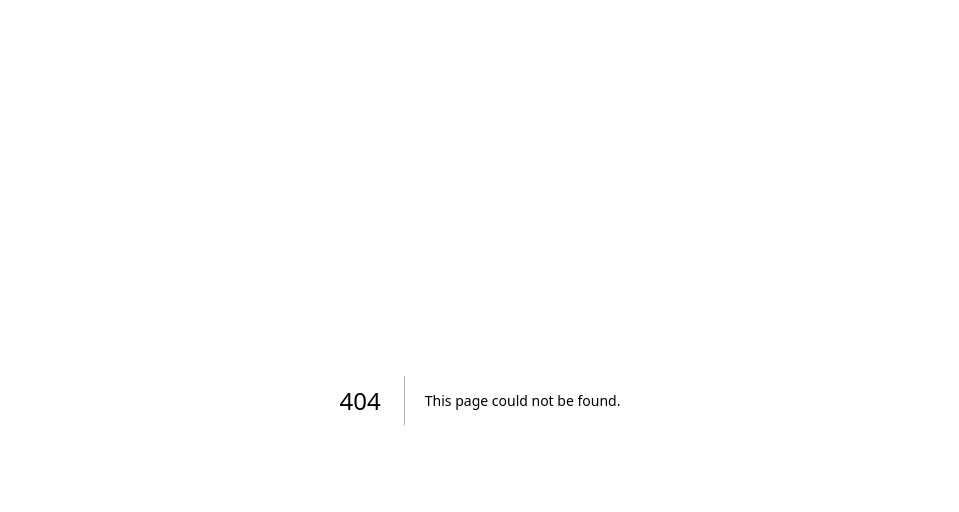
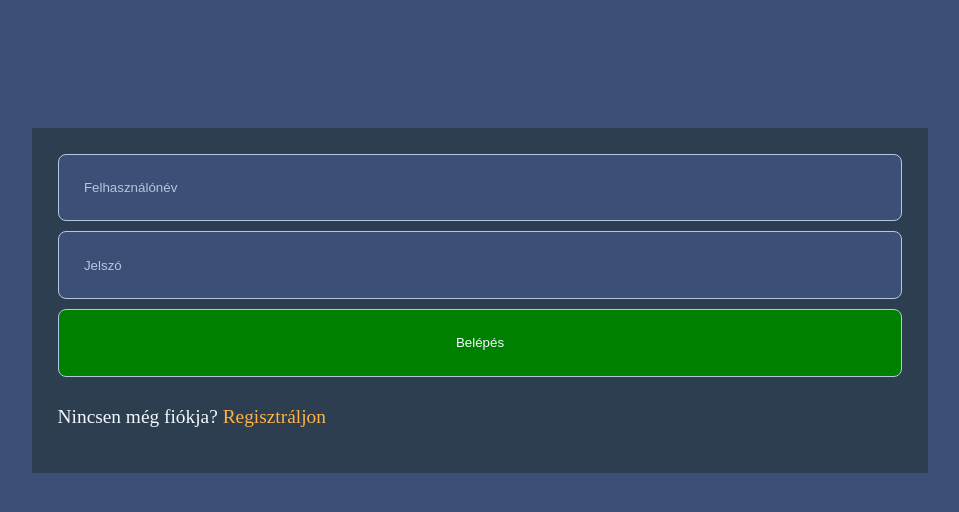
Before and after one commit to GitDevla/ReviewRiot, a Next.js app: page /auth in a window 1280 px wide. Before the commit this address had no page. Shown: the top 512 px of the page, without its empty margins (160-1119 px from the left). Built offline with nearby package versions, Linux system fonts and the light colour scheme.

Commit message:
merge login and register into one

```diff
--- /dev/null
+++ b/src/component/LoginForm.tsx
@@ -0,0 +1,42 @@
+import { useRouter } from 'next/router';
+import React from 'react'
+import { useState } from 'react'
+
+function LoginForm() {
+    const [username, setUsername] = useState('')
+    const [password, setPassword] = useState('')
+    const [errorMessage, setErrorMessage] = useState('');
+    const router = useRouter();
+
+    const handleSubmit = async (e: React.FormEvent<HTMLFormElement>) => {
+        e.preventDefault();
+        try {
+            const response = await fetch('/api/auth', {
+                method: 'POST',
+                headers: { 'Content-Type': 'application/json' },
+                body: JSON.stringify({ username, password }),
+            });
+            const json = await response.json();
+
+            if (!response.ok)
+                throw new Error(json.error);
+            router.push('/home');
+        } catch (error) {
+            if (error instanceof Error)
+                setErrorMessage(error.message);
+            else
+                setErrorMessage('Ismeretlen hiba történt');
+        }
+    };
+
+    return (
+        <form onSubmit={handleSubmit}>
+            <input type="text" placeholder='Felhasználónév' onChange={(e) => setUsername(e.target.value)} />
+            <input type="password" placeholder='Jelszó' onChange={(e) => setPassword(e.target.value)} />
+            {errorMessage && <p className='error'>{errorMessage}</p>}
+            <input type="submit" value="Belépés" />
+        </form >
+    )
+}
+
+export default LoginForm
--- a/src/pages/login.tsx
+++ b/src/component/RegisterForm.tsx
@@ -1,27 +1,29 @@
+import { validateUserRegister } from '@/validator/userValidator';
 import { useRouter } from 'next/router';
 import React from 'react'
 import { useState } from 'react'
-import styles from '@/styles/login.module.css';
 
-function login() {
+function RegisterForm() {
     const [username, setUsername] = useState('')
     const [password, setPassword] = useState('')
+    const [email, setEmail] = useState('')
     const [errorMessage, setErrorMessage] = useState('');
     const router = useRouter();
 
     const handleSubmit = async (e: React.FormEvent<HTMLFormElement>) => {
         e.preventDefault();
         try {
-            const response = await fetch('/api/auth', {
+            validateUserRegister({ username, password, email })
+            const response = await fetch('/api/user', {
                 method: 'POST',
                 headers: { 'Content-Type': 'application/json' },
-                body: JSON.stringify({ username, password }),
+                body: JSON.stringify({ username, password, email }),
             });
             const json = await response.json();
 
             if (!response.ok)
                 throw new Error(json.error);
-            router.push('/home');
+            router.push('/login');
         } catch (error) {
             if (error instanceof Error)
                 setErrorMessage(error.message);
@@ -31,18 +33,14 @@ function login() {
     };
 
     return (
-        <div className={styles.wrapper}>
-            <form onSubmit={handleSubmit}>
-                <input type="text" placeholder='Felhasználónév' onChange={(e) => setUsername(e.target.value)} />
-                <input type="password" placeholder='Jelszó' onChange={(e) => setPassword(e.target.value)} />
-                {errorMessage && <p className='error'>{errorMessage}</p>}
-                <input type="submit" value="Belépés" />
-            </form >
-            <p>
-                Nincsen még fiókja? <a href="/register">Regisztráljon</a>
-            </p>
-        </div>
+        <form onSubmit={handleSubmit}>
+            <input type="text" placeholder='Felhasználónév' onChange={(e) => setUsername(e.target.value)} />
+            <input type="email" placeholder='E-mail' onChange={(e) => setEmail(e.target.value)} />
+            <input type="password" placeholder='Jelszó' onChange={(e) => setPassword(e.target.value)} />
+            <input type="submit" value="Regisztráció" />
+            {errorMessage && <p>{errorMessage}</p>}
+        </form>
     )
 }
 
-export default login
+export default RegisterForm
--- /dev/null
+++ b/src/pages/auth.tsx
@@ -0,0 +1,32 @@
+import React from 'react'
+import { useState } from 'react'
+import styles from '@/styles/login.module.css';
+import LoginForm from '@/component/LoginForm';
+import RegisterForm from '@/component/RegisterForm';
+
+function auth() {
+    const [isLogin, setIsLogin] = useState(true);
+
+    return (
+        <div className={styles.wrapper}>
+            {isLogin ? (
+                <>
+                    <LoginForm />
+                    <p>
+                        Nincsen még fiókja? <a onClick={() => setIsLogin(!isLogin)}>Regisztráljon</a>
+                    </p>
+                </>
+            ) : (
+                <>
+                    <RegisterForm />
+                    <p>
+                        Van még fiókja? <a onClick={() => setIsLogin(!isLogin)}>Belépés</a>
+                    </p>
+                </>
+            )}
+
+        </div>
+    )
+}
+
+export default auth
--- a/src/styles/login.module.css
+++ b/src/styles/login.module.css
@@ -14,6 +14,10 @@
     border: 1px solid;
     color: var(--colorAccent1);
     border-color: var(--colorAccent2);
+}
+
+.wrapper input[type="submit"] {
+    background-color: green;
 }
 
 .wrapper input::placeholder {
```
Also changed, not shown: src/pages/register.tsx (deleted, +0 -58 lines).
